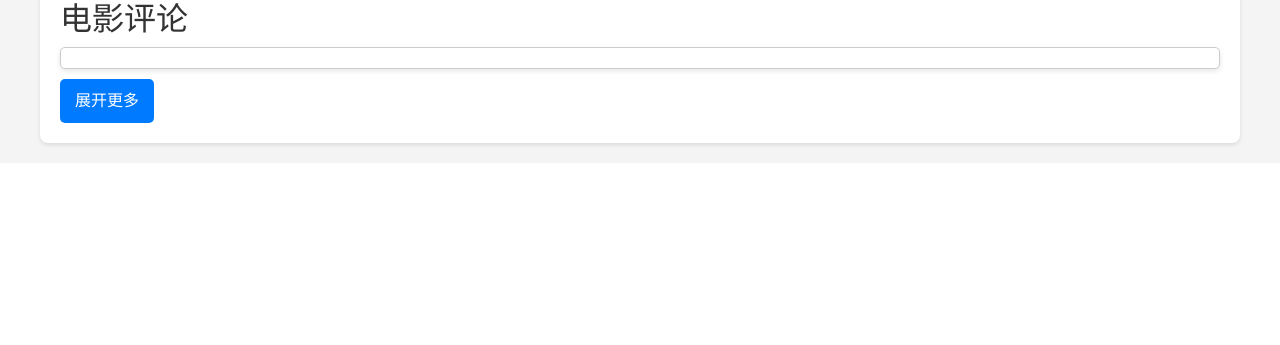
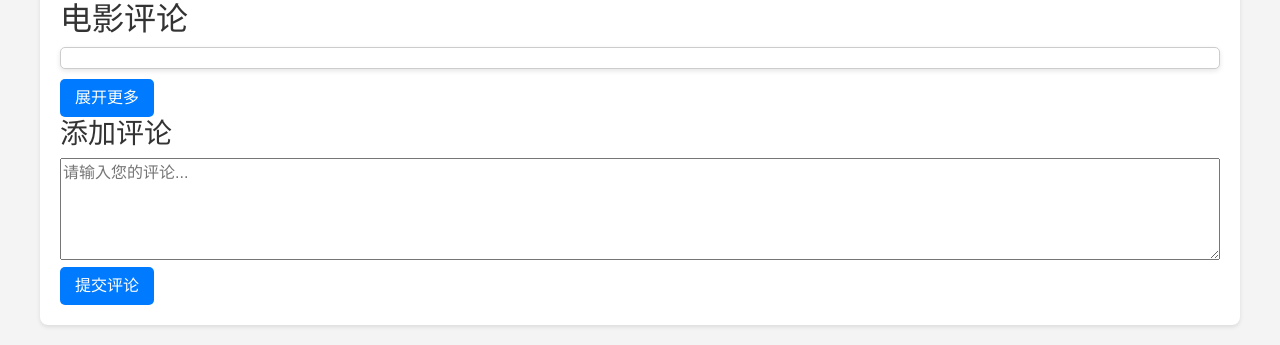
Before and after one commit to lococer/YZS, a Flask app: template templates/movieinfo.html in a window 1280 px wide. Shown: the part 1588-1933 px from the top of the page. Before the commit the page ends 1736 px from the top, so only its background shows below. Run offline with Flask 3, Linux system fonts and the light colour scheme; the template is opened without the code that fills it, so the values that code supplies are empty; some libraries are stand-ins or nearby versions.

Commit message:
增加用户评论功能（没更新数据库）

```diff
--- a/templates/movieinfo.html
+++ b/templates/movieinfo.html
@@ -313,7 +313,7 @@
             }
 
             button {
-                padding: 10px 15px;
+                padding: 7px 15px;
                 /* 按钮内边距 */
                 border: none;
                 /* 去除边框 */
@@ -344,9 +344,16 @@
 
         <div id="movieCommentsContainer">
             <h2>电影评论</h2>
-            <div id="movieComments" class="scrollable-comments">
+            <div id="movieCommentsShow">
+                <div id="movieComments" class="scrollable-comments">
+                </div>
+                <button id="toggleButton">展开更多</button>
             </div>
-            <button id="toggleButton">展开更多</button>
+
+            <!-- TODO 更新数据库 -->
+            <h3>添加评论</h3>
+            <textarea id="commentInput" placeholder="请输入您的评论..." rows="4" style="width: 100%;"></textarea>
+            <button id="submitComment">提交评论</button>
         </div>
 
         <script>
@@ -403,7 +410,7 @@
 
             // 更新按钮文本和功能
             function updateToggleButton() {
-                const commentsContainer = document.getElementById('movieCommentsContainer');
+                const commentsContainer = document.getElementById('movieCommentsShow');
                 const toggleButton = document.getElementById('toggleButton');
 
                 // 移除已有的收起按钮
```
